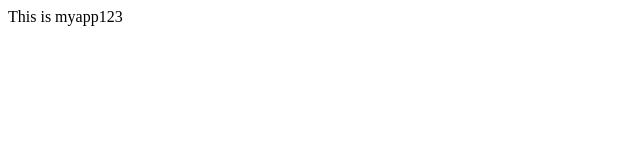
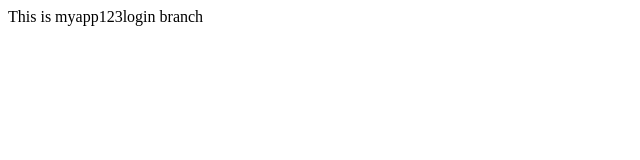
Before and after one commit to hamrajsingh/mysampleapp, a plain HTML site: page index.html in a window 1280 px wide. Shown: the full height of the page, 0-640 px from the left. Drawn offline with Linux system fonts and the light colour scheme.

Commit message:
login branch

```diff
--- a/index.html
+++ b/index.html
@@ -1,5 +1,5 @@
 <html>
 <body>
-This is myapp123
+This is myapp123login branch
 </html>
 </body>
```
Also changed, not shown: login.html (added, +1 -0 lines), 1 other file.
